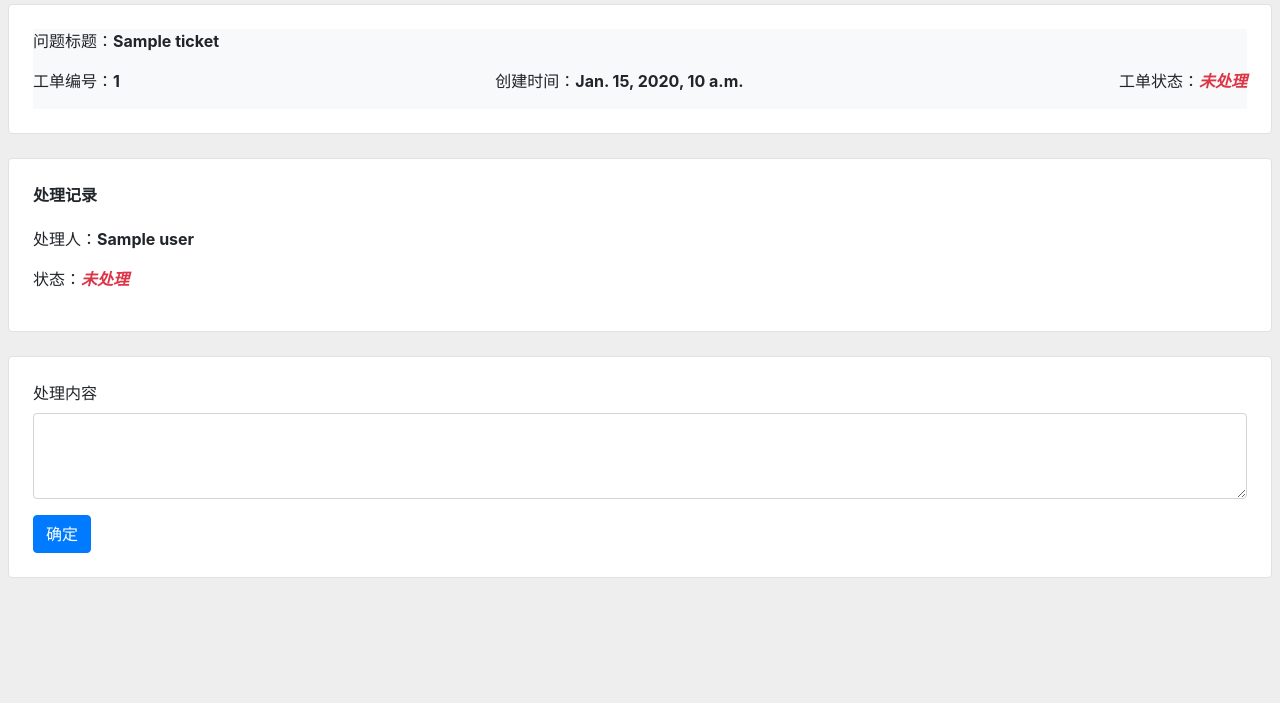
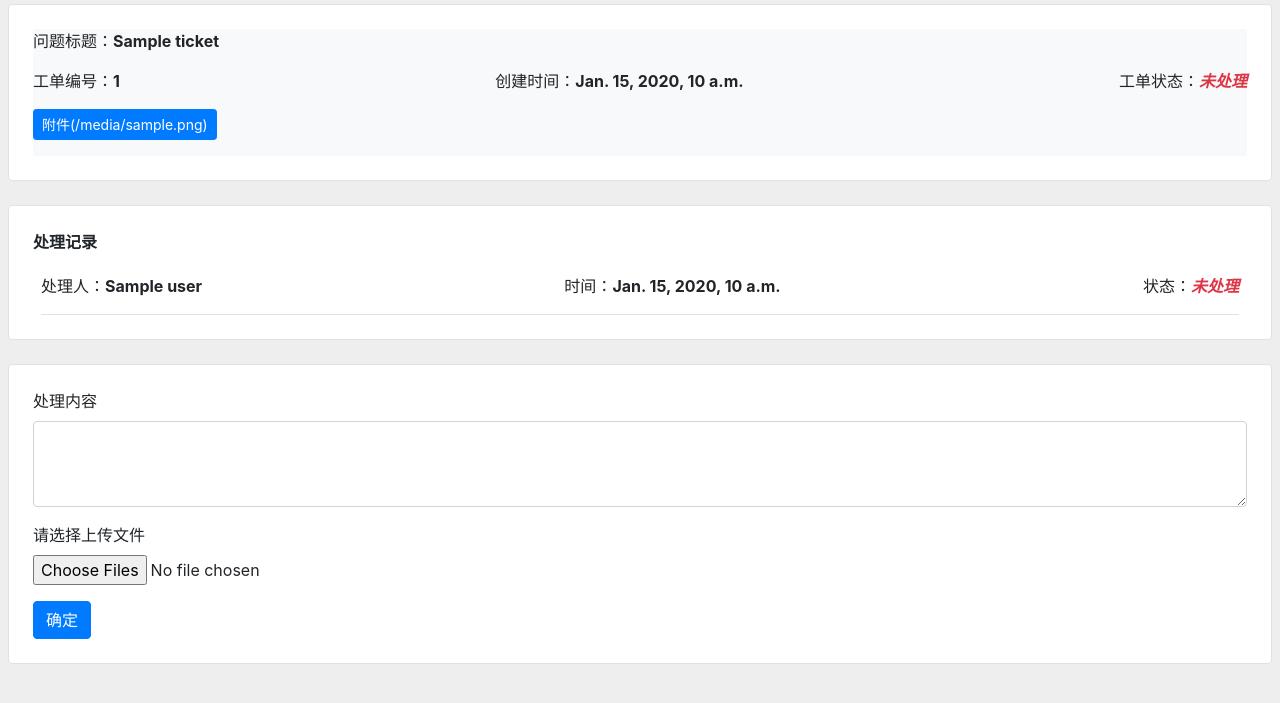
Before and after one commit to CoderDqZhang/PESCM-Ticket, a Django app: template templates/ticket/server_ticket_detail.html in a window 1280 px wide. Shown: the part 56-759 px from the top of the page. Run offline with Django 3.2, Linux system fonts and the light colour scheme; the template is opened without the code that fills it: most values are stand-ins (such as "Sample title", 1, 10 or a date in 2020); some libraries are stand-ins or nearby versions.

Commit message:
upload file

```diff
--- a/templates/ticket/server_ticket_detail.html
+++ b/templates/ticket/server_ticket_detail.html
@@ -79,6 +79,15 @@
                 {% endif %}
             </div>
         </div>
+        {% if ticket.ticket_file != Null %}
+        <div class="flex-row d-flex justify-content-start mb-3">
+            <a href="{{rootUrl}}/media/{{ticket.ticket_file}}" target="_blank">
+                <button type="button" class="btn btn-primary btn-sm"
+                        >附件({{ticket.file_name}})
+                </button>
+            </a>
+        </div>
+        {% endif %}
     </div>
 </div>
 <div class="bg-white border rounded d-block p-4 h-auto w-95 mt-4 ml-2 mr-2">
@@ -86,21 +95,16 @@
         <p class="font-weight-bold">处理记录</p>
     </div>
     {% for confirm in confirms %}
-    <div class="flex-column d-flex justify-content-start mt-1">
-        <div class="flex-row d-flex justify-content-start">
+    <div class="flex-column d-flex justify-content-start mt-1 ml-2 mr-2 border-bottom">
+        <div class="d-flex justify-content-between w-100">
+            <div class="flex-row d-flex justify-content-between">
                 <p class="font-weight-light">处理人：</p>
                 <p class="font-weight-bold">{{confirm.user}}</p>
-        </div>
-        {% if confirm.status == 1 %}
-        <div class="flex-row d-flex justify-content-start">
-            <p class="font-weight-light">内容：</p>
-            <p class="font-weight-bold">{{confirm.content}}</p>
             </div>
             <div class="flex-row d-flex justify-content-start">
                 <p class="font-weight-light">时间：</p>
                 <p class="font-weight-bold">{{confirm.confirm_time}}</p>
             </div>
-        {% endif %}
             <div class="flex-row d-flex justify-content-start">
                 <p class="font-weight-light">状态：</p>
                 {% if confirm.status == 1 %}
@@ -110,17 +114,38 @@
                 {% endif %}
             </div>
         </div>
+        {% if confirm.status == 1 %}
+        <div class="flex-row d-flex justify-content-start">
+            <label for="formFile">处理内容：</label>
+        </div>
+        <div class="flex-row d-flex justify-content-start">
+            <p class="font-weight-bold border p-2">{{confirm.content}}</p>
+        </div>
+        {% if confirm.confirm_file != Null %}
+        <div class="flex-row d-flex justify-content-start mb-3">
+            <a href="{{rootUrl}}/media/{{confirm.confirm_file}}" target="_blank">
+                <button type="button" class="btn btn-primary btn-sm"
+                        >附件({{confirm.file_name}})
+                </button>
+            </a>
+        </div>
+        {% endif %}
+        {% endif %}
+    </div>
     {% endfor %}
 </div>
 <div class="bg-white border rounded d-block p-4 h-auto w-95 mt-4 ml-2 mr-2">
-    <form class="w-100" action="{{location.href}}" method="POST" id="ticketForm">
+    <form class="w-100" action="{{location.href}}" method="POST" id="ticketForm" enctype="multipart/form-data">
 
         <div class="form-group">
             <label for="exampleFormControlTextarea1">处理内容</label>
             <textarea class="form-control" id="exampleFormControlTextarea1" rows="3"
                       name="ticket_content" required></textarea>
         </div>
-
+        <div class="form-group">
+            <label for="formFile">请选择上传文件</label>
+            <input type="file" class="form-control-file" id="formFile" , name="file_data" value="选择文件" multiple>
+        </div>
         <button type="submit" class="btn btn-primary">确定</button>
     </form>
 </div>
--- a/ticket/ticke_model/ticket.py
+++ b/ticket/ticke_model/ticket.py
@@ -13,6 +13,7 @@ class TicketConfim(models.Model):
     confirm_time = models.DateField('处理时间',auto_created=False,null=True,blank=True,auto_now=False)
 
     confirm_file = models.FileField(upload_to="handle/%Y/%m/%d",null=True)
+    file_name = models.CharField('文件名称',max_length=255,null=True,blank=True)
 
     def __str__(self):
         return self.user.nickname
@@ -29,6 +30,7 @@ class Ticket(models.Model):
     create_time = models.DateField('创建时间',auto_created=True,auto_now=True)
 
     ticket_file = models.FileField(upload_to="ticket/%Y/%m/%d", null=True)
+    file_name = models.CharField('文件名称', max_length=255, null=True, blank=True)
 
     def __str__(self):
         return self.ticket_title
--- a/ticket/ticket_form/ticket.py
+++ b/ticket/ticket_form/ticket.py
@@ -12,3 +12,4 @@ class TicketForm(forms.Form):
 
 class TicketConfimForm(forms.Form):
     ticket_content = forms.Textarea()
+    # file_data = forms.FileField()
```
Also changed, not shown: templates/ticket/ticket_create.html (+12 -5 lines), ticket/ticket_view/ticket.py (+22 -3 lines), 1 other file. Lines whose indentation alone changed are shown as unchanged.
